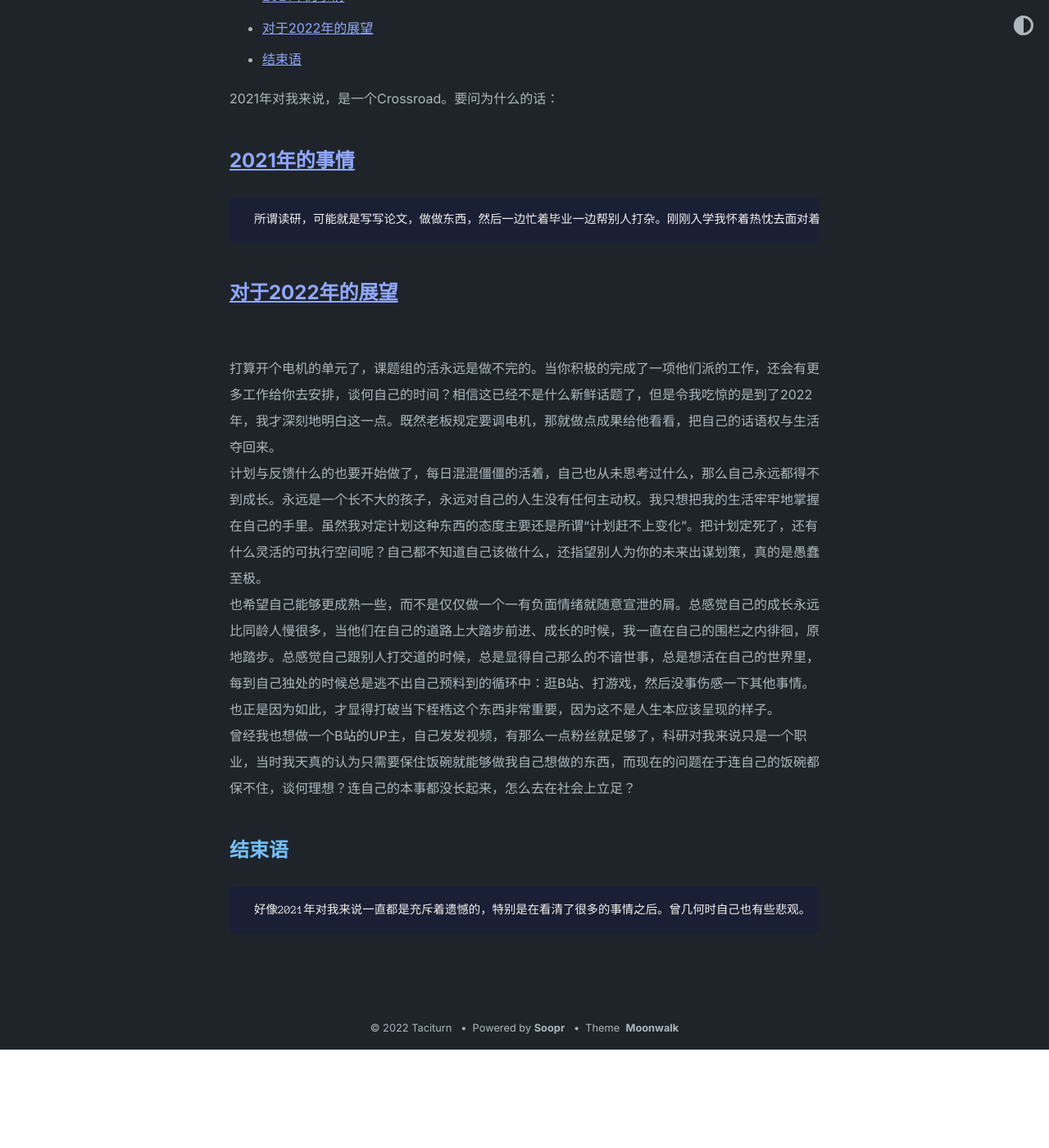
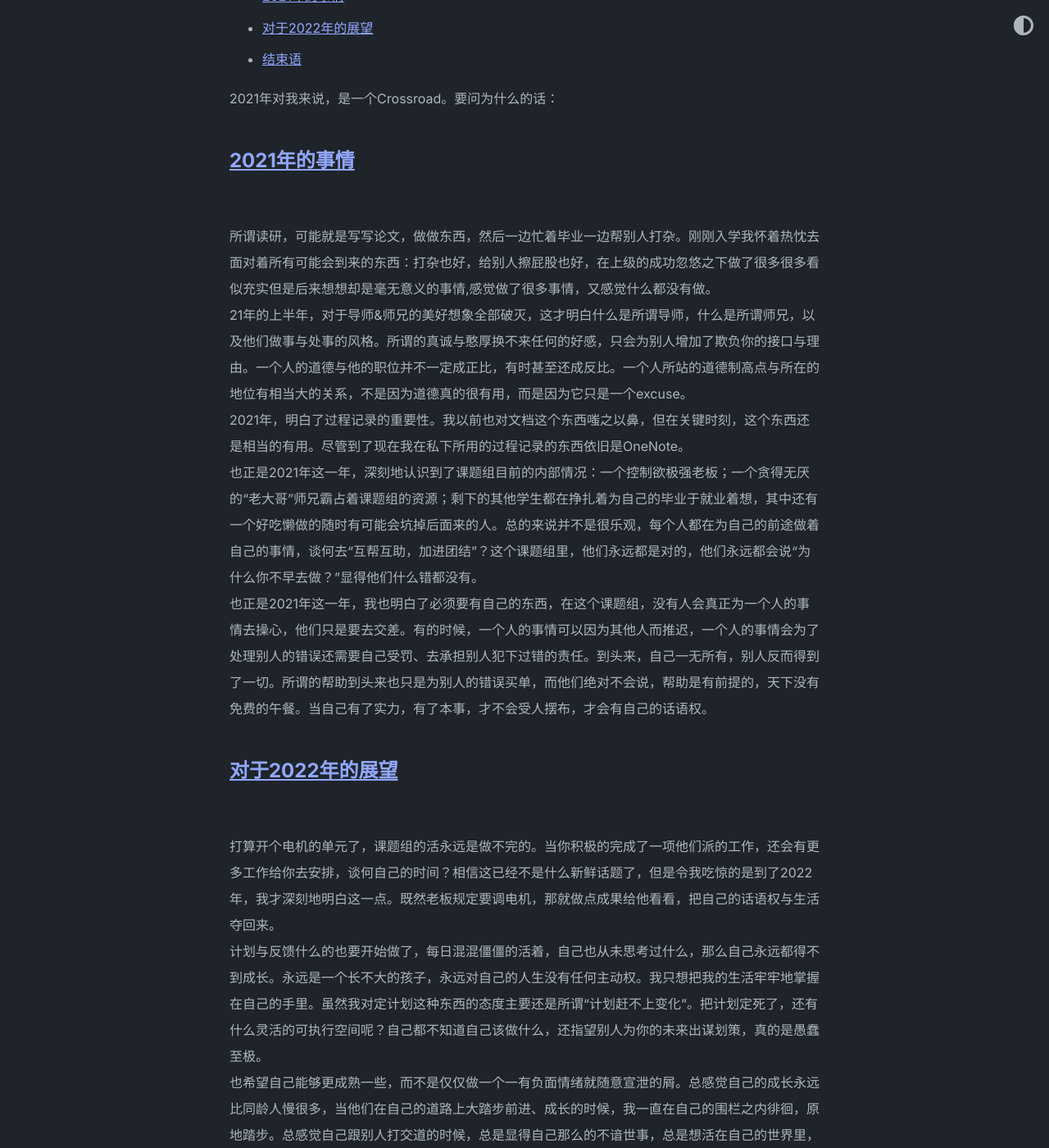
Before and after one commit to Withershins0001/Withershins.github.io, a Jekyll site: the page built from _posts/2022-01-02-The end of 2021.md, in a window 1280 px wide and 1400 px high, scrolled down 407 px. Shown: the whole window at 82% size. Built offline with Jekyll 4.4.1, drawn with Linux system fonts in a browser that asks for light colours; before the commit the page ends 1687 px from its top, so only the background shows below that; some of the changed text lies outside the part shown.

Commit message:
Update 2022-01-02-The end of 2021.md

```diff
--- a/_posts/2022-01-02-The end of 2021.md
+++ b/_posts/2022-01-02-The end of 2021.md
@@ -14,7 +14,7 @@ layout: post
 
 ## [2021年的事情](#2021年的事情)
 
-      所谓读研，可能就是写写论文，做做东西，然后一边忙着毕业一边帮别人打杂。刚刚入学我怀着热忱去面对着所有可能会到来的东西：打杂也好，给别人擦屁股也好，在上级的成功忽悠之下做了很多很多看似充实但是后来想想却是毫无意义的事情,感觉做了很多事情，又感觉什么都没有做。
+   <br/>所谓读研，可能就是写写论文，做做东西，然后一边忙着毕业一边帮别人打杂。刚刚入学我怀着热忱去面对着所有可能会到来的东西：打杂也好，给别人擦屁股也好，在上级的成功忽悠之下做了很多很多看似充实但是后来想想却是毫无意义的事情,感觉做了很多事情，又感觉什么都没有做。
    <br/>21年的上半年，对于导师&师兄的美好想象全部破灭，这才明白什么是所谓导师，什么是所谓师兄，以及他们做事与处事的风格。所谓的真诚与憨厚换不来任何的好感，只会为别人增加了欺负你的接口与理由。一个人的道德与他的职位并不一定成正比，有时甚至还成反比。一个人所站的道德制高点与所在的地位有相当大的关系，不是因为道德真的很有用，而是因为它只是一个excuse。
   <br/>2021年，明白了过程记录的重要性。我以前也对文档这个东西嗤之以鼻，但在关键时刻，这个东西还是相当的有用。尽管到了现在我在私下所用的过程记录的东西依旧是OneNote。
   <br/>也正是2021年这一年，深刻地认识到了课题组目前的内部情况：一个控制欲极强老板；一个贪得无厌的“老大哥”师兄霸占着课题组的资源；剩下的其他学生都在挣扎着为自己的毕业于就业着想，其中还有一个好吃懒做的随时有可能会坑掉后面来的人。总的来说并不是很乐观，每个人都在为自己的前途做着自己的事情，谈何去“互帮互助，加进团结”？这个课题组里，他们永远都是对的，他们永远都会说“为什么你不早去做？”显得他们什么错都没有。
@@ -29,5 +29,5 @@ layout: post
 
 ## 结束语
 
-      好像2021年对我来说一直都是充斥着遗憾的，特别是在看清了很多的事情之后。曾几何时自己也有些悲观。
+ <br/>好像2021年对我来说一直都是充斥着遗憾的，特别是在看清了很多的事情之后。曾几何时自己也有些悲观。
  <br/>但悲观又有什么用呢？再悲观也不过是杞人忧天，自欺欺人而已了，希望这个博客更多的发一些自己学到的东西，学到的知识，总结的问题与发现，而不是像这样的自我检讨帖了，因为真的没意思。
```
